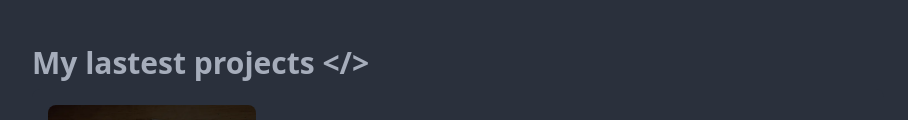
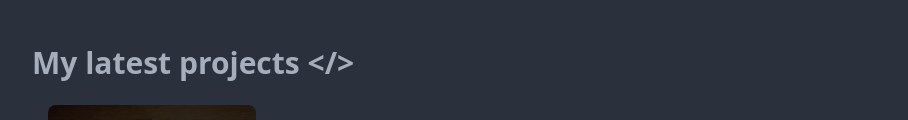
Before and after one commit to brahimABD98/my-portfolio, an Astro site: page / in a window 1280 px wide. Shown: the part 335-455 px from the top of the page, without its empty margins (182-1090 px from the left). Built offline with nearby package versions, Linux system fonts and the light colour scheme; Astro itself is replaced by a stand-in of ours.

Commit message:
fixed typo

```diff
--- a/src/pages/index.astro
+++ b/src/pages/index.astro
@@ -27,7 +27,7 @@ const last_posts = posts.slice(0, 3);
 
   <div>
     <div class="text-3xl w-full font-bold mb-2">
-      My lastest projects {"</>"}
+      My latest projects {"</>"}
     </div>
   </div>
   {
```
